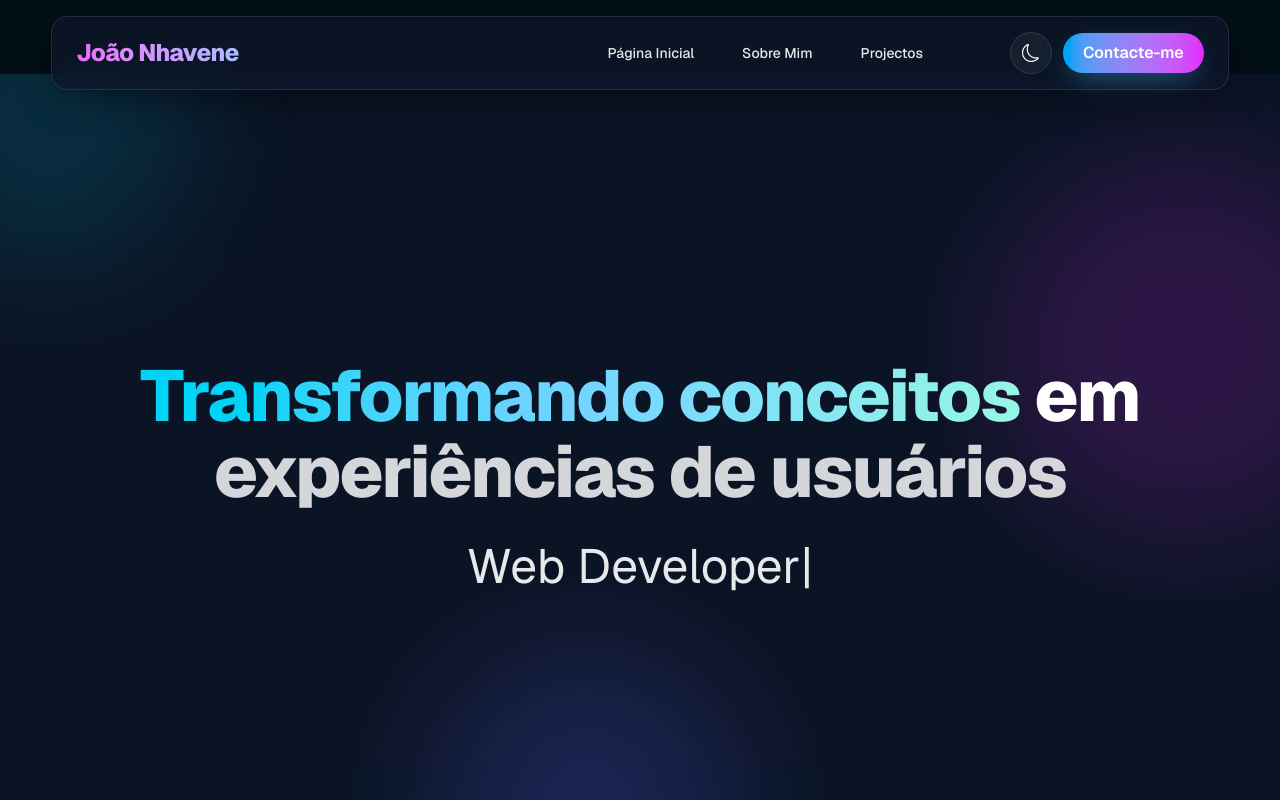
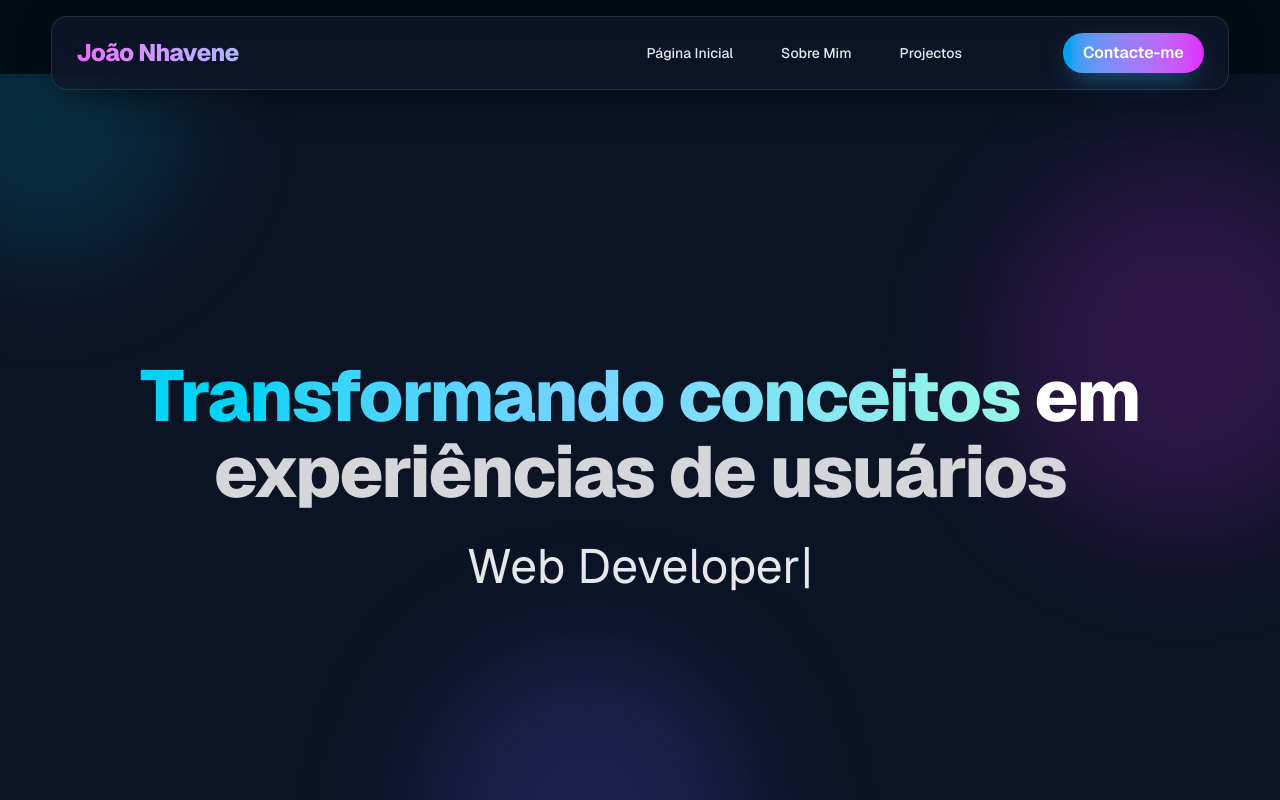
Before and after one commit to miltonnhavene/Portfolio-DEV, a Next.js app: page / in a window 1280 px wide. Shown: the top 800 px of the page. Built offline with nearby package versions, Linux system fonts and the light colour scheme.

Commit message:
Feat: Remoção do botão de troca de tema e melhoria na funcionalidade do botão de download do CV

```diff
--- a/app/components/About.jsx
+++ b/app/components/About.jsx
@@ -109,8 +109,9 @@ export default function About() {
                 </motion.a>
               ))}
               <motion.a
-                href="/JoaoNhaveneCV.pdf"
-                download
+                href="/docs/CV - João Nhavene.pdf"
+                target="_blank"
+                rel="noopener noreferrer"
                 className="px-3 py-2 rounded-full border border-cyan-400 text-cyan-300 hover:bg-cyan-400 hover:text-black transition-all"
                 whileHover={{ scale: 1.05 }}
                 whileTap={{ scale: 0.95 }}
@@ -155,10 +156,10 @@ export default function About() {
               </li>
               <li>
                 <h5 className="text-lg font-semibold">
-                Informática e telecomunicações
+                  Informática e telecomunicações
                 </h5>
                 <p className="text-sm text-white/60">
-                Instituto Politecnico de Tecnlogia e Empreendedorismo, IPET
+                  Instituto Politecnico de Tecnlogia e Empreendedorismo, IPET
                 </p>
                 <span>2016-2019</span>
               </li>
--- a/app/components/Navbar.jsx
+++ b/app/components/Navbar.jsx
@@ -45,14 +45,6 @@ const Navbar = () => {
         </ul>
 
         <div className="flex items-center gap-2 md:gap-3">
-          <button
-            aria-label="Alternar tema"
-            className="grid h-10 w-10 place-items-center rounded-full
-                       ring-1 ring-white/15 bg-white/5 hover:bg-white/10 transition"
-          >
-            <BsMoon size={18} aria-hidden />
-          </button>
-
           <Link
             href="/contact"
             className="hidden sm:inline-flex px-5 py-2 rounded-full font-semibold
```
Also changed, not shown: 2 other files (tests, documents, lock files or other folders).
